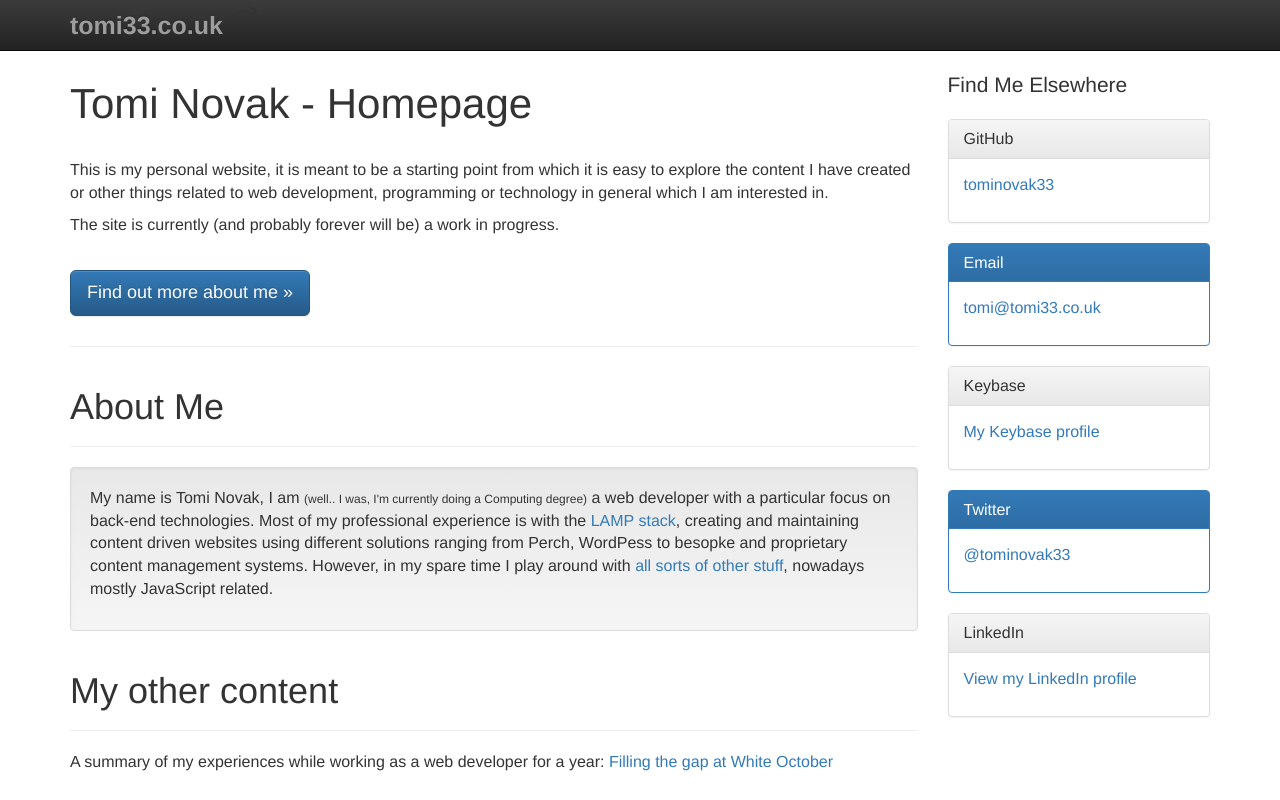
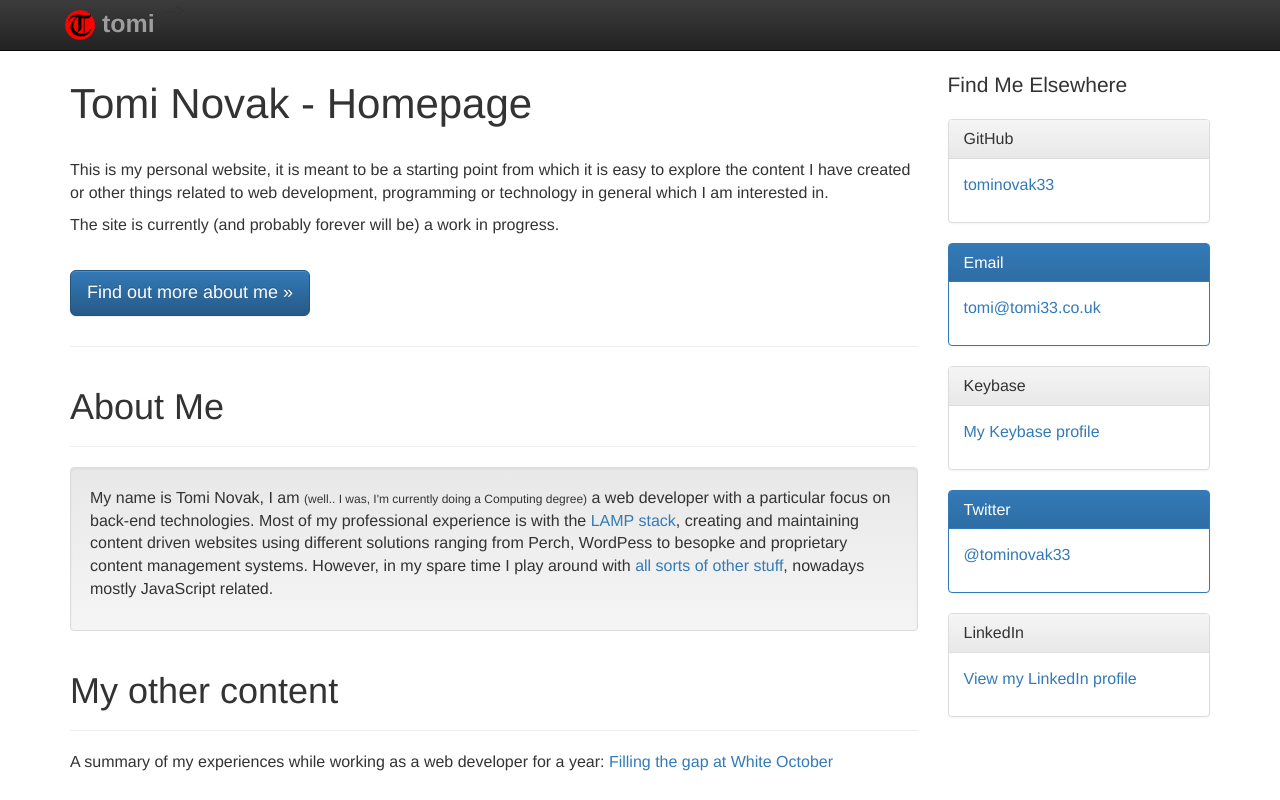
Before and after one commit to tominovak33/tominovak33.github.io, a plain HTML site: page index.html in a window 1280 px wide. Shown: the top 800 px of the page. Drawn offline with nearby package versions, Linux system fonts and the light colour scheme.

Commit message:
add logo

```diff
--- a/css/main.css
+++ b/css/main.css
@@ -18,11 +18,16 @@ body {
     }
 }
 
-.navbar .navbar-header .navbar-brand {
-  font-size: 25px;
-  font-weight: bold;
+.navbar-brand {
+    font-size: 25px;
+    font-weight: bold;
+    padding: 10px;
 }
 
-.navbar .navbar-header .navbar-brand:hover {
-  text-decoration: underline;
+.navbar-brand:hover span {
+    text-decoration: underline;
 }
+
+.navbar-brand > img {
+    display: inline-block;
+}
--- a/index.html
+++ b/index.html
@@ -37,7 +37,10 @@
             <span class="icon-bar"></span>
             <span class="icon-bar"></span>
           </button>
-          <a class="navbar-brand" href="#">tomi33.co.uk</a>
+            <a class="navbar-brand" rel="home" href="#" title="Tomi Novak">
+                <img src="assets/img/profilePictureRoundSmall.png" height="30px" width="30px" />
+                <span>tomi</span>
+            </a>
         </div>
           <!-- Re-add when the links make sense
         <div id="navbar" class="navbar-collapse collapse">
```
Also changed, not shown: assets/img/profilePictureRoundSmall.png (added).
